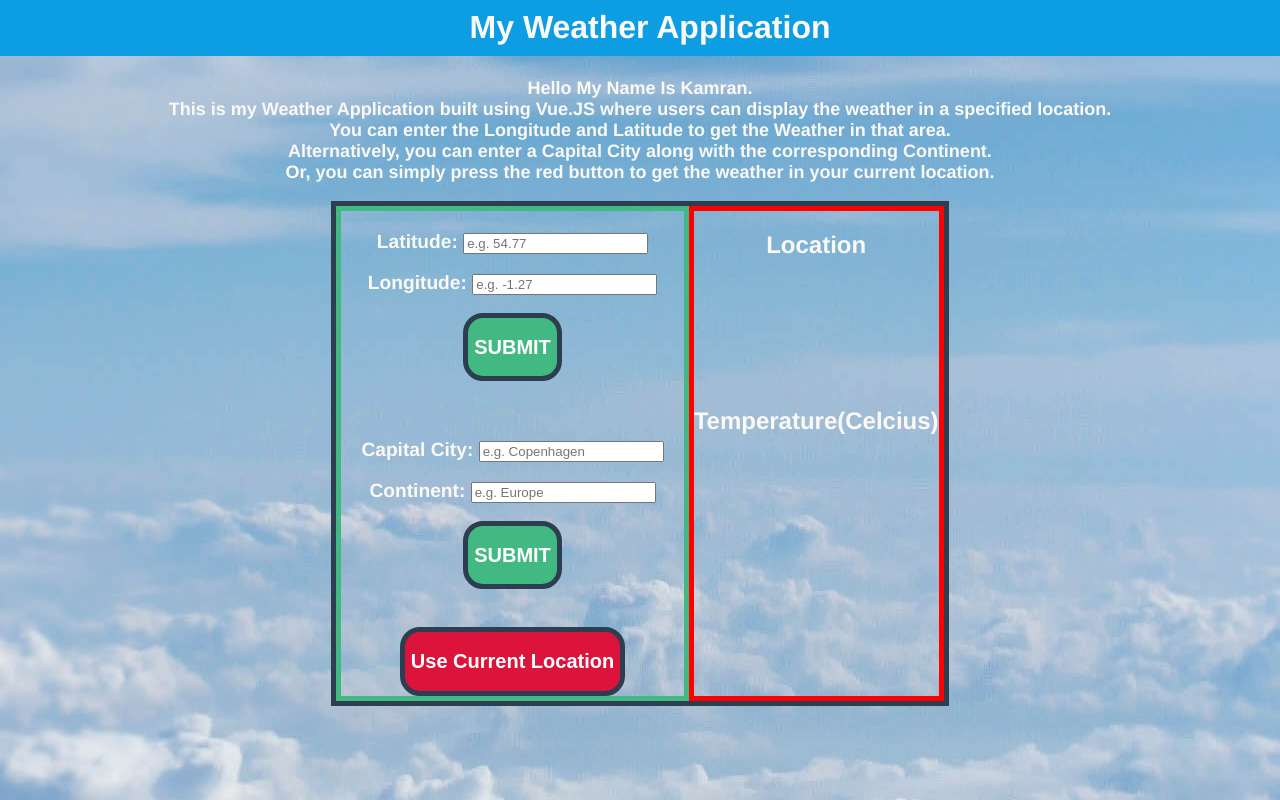
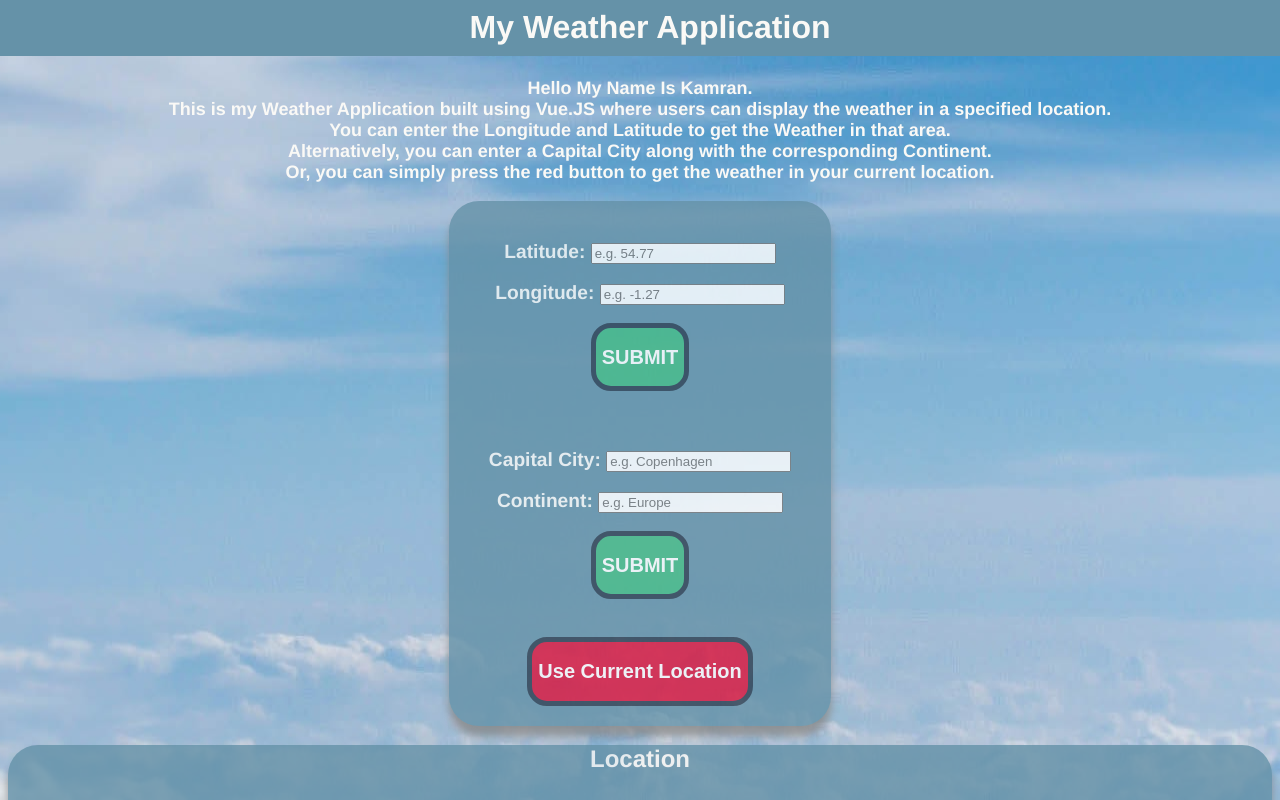
Before and after one commit to Kamran6433/Weather_Application, a Vue app in the folder my-weather-application/: page / in a window 1280 px wide. Shown: the top 800 px of the page. Built offline with nearby package versions, Linux system fonts and the light colour scheme.

Commit message:
Working on the colors of the application.

```diff
--- a/my-weather-application/src/App.vue
+++ b/my-weather-application/src/App.vue
@@ -40,7 +40,7 @@ html {
     align-content: center;
 }
 h1 {
-  background-color: #0D9DE3;
+  background-color: #6592a8;
   width: 100%;
   position: absolute;
   top: -22px;
--- a/my-weather-application/src/components/HttpRequest.vue
+++ b/my-weather-application/src/components/HttpRequest.vue
@@ -1,5 +1,4 @@
 <template>
-    <div class="outer-outer-outer-box">
         <div class="outer-outer-box">
             <div class="outer-box">
                 <div class="box">
@@ -29,7 +28,6 @@
                 <ul id="temperature-data"></ul>
             </div>
         </div>
-    </div>
 </template>
 
 <script>
@@ -175,22 +173,26 @@ label {
 .box {
     padding: 20px;
     display: inline-block;
-    border-radius: 10px;
 }
 .box2{
-    border: 5px solid red;
-    max-width: 1600px;
+    background-color: #6592a8;
+    border-radius: 30px;
+    opacity: 80%;
+    box-shadow: 0px 10px 8px #888888;
+
+    /* border: 5px solid red; */
 }
 .outer-box {
-    border: 5px solid #42b983;
+    /* border: 5px solid #42b983; */
     display: inline-block;
+    background-color: #6592a8;
+    border-radius: 30px;
+    opacity: 80%;
+    box-shadow: 0px 10px 8px #888888;
+    padding: 20px;
 }
 .outer-outer-box {
-    border: 5px solid #2c3e50;
-    display: inline-flex;
-    /* max-width: 1600px; */
-}
-.outer-outer-outer-box {
-    display: inline flex;
+    /* border: 5px solid #2c3e50; */
+    /* display: inline-block; */
 }
 </style>
```
